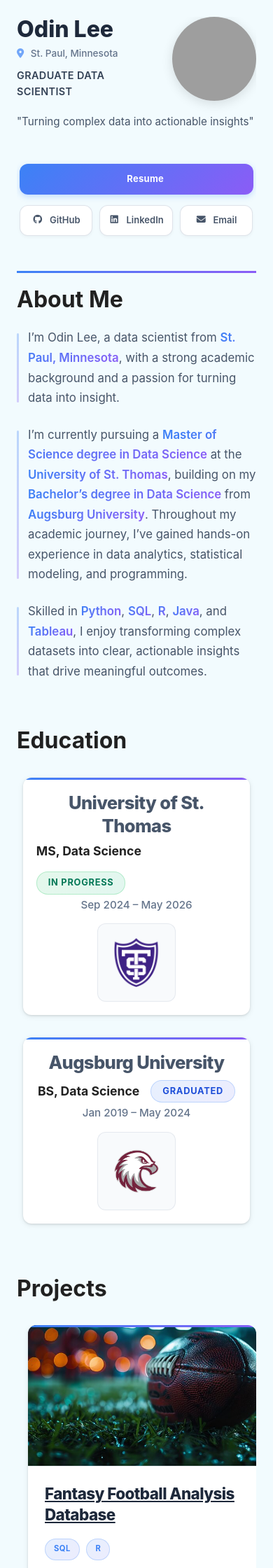
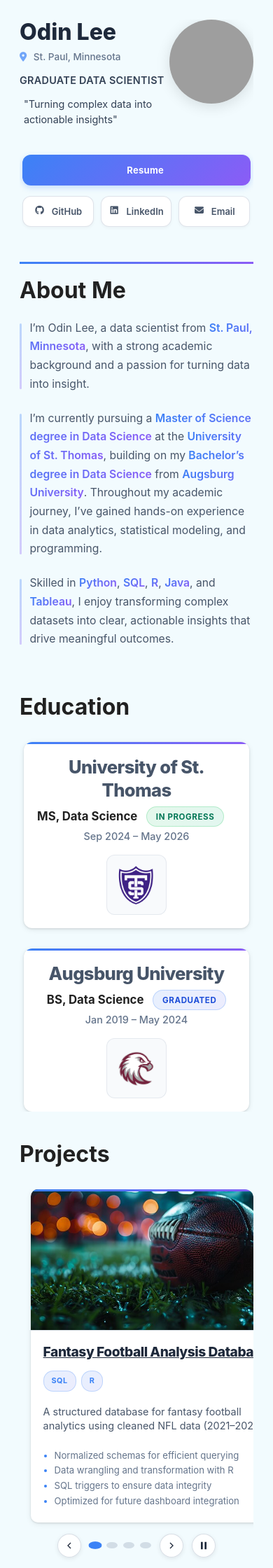
Before and after one commit to OdinLeePro/OdinLeePro.github.io, a Jekyll site: the page built from index.md, in a window 390 px wide. Shown: the top 2240 px of the page at 70% size. Built offline with Jekyll 4.4.1, drawn with Linux system fonts in a browser that asks for light colours; some of the changed text lies outside the part shown; grey boxes are pictures that could not be loaded.

Commit message:
Add files via upload

```diff
--- a/assets/css/style.scss
+++ b/assets/css/style.scss
@@ -1157,220 +1157,233 @@ including layout wrappers, base button design, hover/focus states, and style var
 }
 
 /* =========================================== */
-/*          Max-Width 767px (Tablets)          */
+/*          Max-Width 1024px (Tablets)         */
 /* =========================================== */
 
-@media (max-width: 767px) {
+@media (max-width: 1024px) {
   /* --- Body and Global Adjustments ------------------------------------ */
   body {
-    padding: 1.5rem;                                                         // slightly more padding than mobile
+    padding: 1.75rem;                                                       // slightly reduced from desktop
     font-family: $font-family;
-  }
-
-  /* --- Link Wrapper Visibility Controls ------------------------------ */
-  .linkWrapperDesktop {
-    display: none !important;                                                // hide desktop buttons
-  }
-
-  .linkWrapperMobile {
-    display: block !important;                                               // show mobile buttons
   }
 
   /* --- Section Spacing Adjustments ----------------------------------- */
   .section {
-    padding: 2rem 1.5rem;                                                   // balanced padding for tablets
-    margin-bottom: 1.75rem;                                                 // comfortable spacing between sections
+    max-width: 900px;                                                       // narrower than desktop but spacious for tablets
+    padding: 2rem 1.75rem;                                                 // slightly reduced padding
+    margin-bottom: 1.8rem;                                                 // tighter section spacing
   }
 
-  /* Section titles sized appropriately for tablet screens */
   h1.section-title {
-    font-size: 2.2rem;                                                      // larger than mobile, smaller than desktop
-    margin-bottom: 1.5rem;
-    text-align: center;
+    font-size: 2.3rem;                                                      // slightly smaller than desktop
+    margin-bottom: 1.2rem;
   }
 
-  /* --- Skills Section Grid Adjustments ------------------------------- */
-  .skill-rows {
-    grid-template-columns: repeat(auto-fit, minmax(320px, 1fr));            // wider minimum for tablets
-    gap: 2rem 2rem;                                                         // balanced row and column gaps
-    margin-top: 2rem;
+  /* --- Header/Profile Section Tablet Optimizations ------------------- */
+  .headshot {
+    max-width: 65%;                                                         // slightly smaller than desktop
+    margin-bottom: 1.25rem;
   }
 
-  /* --- Education Section Improvements -------------------------------- */
+  .headshot + h1, h1:has(+ .location), h1:has(+ .addr) {
+    font-size: 2rem;                                                        // scaled down from desktop
+    margin-bottom: 6px;
+  }
+
+  .location {
+    font-size: 0.85rem;                                                     // slightly smaller
+    margin: 0 0 8px 0;
+  }
+
+  .professional-title {
+    font-size: 0.9rem;                                                      // appropriate for tablets
+    margin: 0 0 12px 0;
+  }
+
+  .tagline {
+    font-size: 0.9rem;                                                      // readable on tablets
+    margin: 0 0 20px 0;
+    padding: 0 6px;
+  }
+
+  /* --- Platform Buttons Tablet Sizing -------------------------------- */
+  .linkWrapperDesktop {
+    margin-top: 20px;
+  }
+
+  .linkWrapperDesktop .link {
+    gap: 10px;                                                              // tighter spacing between buttons
+  }
+
+  .linkWrapperDesktop .link a {
+    min-height: 44px;                                                       // slightly smaller touch targets
+    height: 44px;
+    padding: 0 16px;                                                        // reduced padding
+    font-size: 14px;                                                        // smaller text
+    border-radius: 12px;                                                    // slightly less rounded
+  }
+
+  .linkWrapperDesktop .link a i {
+    font-size: 15px;                                                        // smaller icons
+  }
+
+  /* --- Skills Section Tablet Grid ------------------------------------- */
+  .skill-rows {
+    grid-template-columns: repeat(auto-fit, minmax(400px, 1fr));            // larger minimum for tablets
+    gap: 1.8rem 1.25rem;                                                   // balanced gaps
+    margin-top: 1.8rem;
+  }
+
+  .skill-row {
+    padding-left: 0.9rem;                                                   // slightly reduced
+  }
+
+  .skill-row .sub-title {
+    font-size: 1.25rem;                                                     // appropriate tablet size
+    margin-bottom: 0.9rem;
+  }
+
+  .skill-icons i {
+    font-size: 1.4rem;                                                      // slightly smaller icons
+  }
+
+  .skill-tags li {
+    font-size: 0.75rem;                                                     // compact but readable
+    padding: 0.28rem 0.6rem;
+  }
+
+  /* --- Education Section Tablet Layout ------------------------------- */
   .educationGrid {
-    gap: 2rem;                                                              // maintain spacing between cards
-    margin: 2rem 0;
-    padding: 0;                                                             // remove extra padding
+    gap: 1.8rem;
+    margin-top: 1.8rem;
   }
 
   .educationCard {
-    flex-direction: row;                                                    // horizontal layout works well for tablets
-    text-align: left;
-    width: 95%;                                                             // slightly narrower than full width
-    max-width: 700px;                                                       // reasonable max width for tablets
-    gap: 2rem;                                                              // good spacing between logo and text
-    padding: 2rem;                                                          // comfortable padding
-    margin: 0 auto;
-    box-sizing: border-box;
+    width: 85%;                                                             // narrower than desktop
+    max-width: 650px;                                                       // reasonable max width
+    padding: 1.5rem;                                                        // reduced padding
+    gap: 1.8rem;                                                            // good spacing
   }
 
   .educationLogo {
-    flex-shrink: 0;
-    min-width: 100px;                                                       // slightly larger for tablets
-    width: 100px;
-    padding: 1.25rem;                                                       // proportional padding
+    padding: 0.9rem;                                                        // proportional reduction
   }
 
   .educationLogo img {
-    width: 70px;                                                            // larger logo for tablets
-    height: 70px;
-  }
-
-  .educationText {
-    padding-left: 0;
-    text-align: left;
-    flex: 1;
+    width: 55px;                                                            // slightly smaller logos
+    height: 55px;
   }
 
   .educationText h2 {
-    font-size: 1.6rem;                                                      // appropriate size for tablets
+    font-size: 1.6rem;                                                      // scaled for tablets
+    margin-bottom: 0.4rem;
   }
 
   .educationText p:first-of-type {
-    font-size: 1.1rem;                                                      // slightly larger degree text
+    font-size: 1.05rem;                                                     // readable degree text
+    gap: 0.8rem;
   }
 
-  /* --- Header/Profile Section Improvements --------------------------- */
-  .headshot {
-    float: right;
-    width: 160px;                                                           // larger headshot for tablets
-    height: 160px;
-    margin-bottom: 0;
-    margin-left: 1.5rem;                                                    // more spacing from text
-    border-radius: 50%;
-    object-fit: cover;
-    box-shadow: 0 4px 16px rgba(0,0,0,0.12);                              // enhanced shadow
+  .educationText p:last-of-type {
+    font-size: 0.9rem;                                                      // appropriate date size
   }
 
-  .headshot + h1,
-  h1:has(+ .location) {
-    font-size: 2.4rem;                                                      // larger name for tablets
-    margin-bottom: 10px;
-    line-height: 1.1;
-    font-weight: 800;
-    text-align: left;
+  .status-badge {
+    padding: 0.35rem 0.8rem;                                                // compact badges
+    font-size: 0.72rem;
+    letter-spacing: 0.6px;
   }
 
-  .location {
-    font-size: 0.95rem;                                                     // readable size for tablets
-    margin: 10px 0 15px 0;
-    color: $muted-color;
-    line-height: 1.4;
-    text-align: left;
-    justify-content: flex-start;
-  }
-
-  .professional-title {
-    font-size: 0.9rem;                                                      // appropriate size for tablets
-    font-weight: 600;
-    color: $heading-color;
-    margin-bottom: 1.2rem;
-    letter-spacing: 0.4px;
-    text-transform: uppercase;
-    text-align: left;
-  }
-
-  .tagline {
-    font-size: 0.95rem;                                                     // readable tagline size
-    line-height: 1.6;                                                       // comfortable reading
-    color: $text-color;
-    margin-bottom: 1.75rem;
-    text-align: left;
-    padding: 0;
-  }
-
-  /* --- Project Section Optimizations --------------------------------- */
-  .section.projects {
-    padding: 2rem 1rem;                                                     // reduced side padding for carousel
-  }
-
+  /* --- Project Carousel Tablet Optimizations ------------------------- */
   .projectCarousel {
-    max-width: 100%;                                                        // use available width
-    margin: 2rem 0;                                                         // vertical spacing
-    padding-bottom: 64px;                                                   // space for controls
-    overflow: hidden;
+    max-width: 750px;                                                       // narrower than desktop
+    margin: 1.8rem auto;
+    padding-bottom: 60px;
   }
 
   .projectCard {
-    width: 100%;                                                            // full carousel width
-    flex: 0 0 100%;                                                         // prevent shrinking
-    margin: 0;                                                              // no extra margins
-    box-sizing: border-box;
+    border-radius: 10px;                                                    // slightly less rounded
   }
 
-  .projectGrid {
-    width: 100%;
-    will-change: transform;
-  }
-
-  /* Project card content adjustments for tablets */
   .projectBody {
-    padding: 1.5rem;                                                        // comfortable padding
-    gap: 0.75rem;                                                           // good spacing between elements
+    padding: 1.1rem;                                                        // reduced padding
+    gap: 0.6rem;
   }
 
   .projectTitle {
-    font-size: 1.4rem;                                                      // prominent title size
-    margin-bottom: 0.5rem;
+    font-size: 1.2rem;                                                      // appropriate title size
+    margin-bottom: 0.3rem;
   }
 
   .languageBadges {
-    gap: 0.6rem;                                                            // comfortable badge spacing
-    margin-bottom: 0.75rem;
+    gap: 0.45rem;
+    margin-bottom: 0.6rem;
+  }
+
+  .languageBadges li {
+    font-size: 0.68rem;                                                     // compact badges
+    padding: 0.32rem 0.68rem;
+    border-radius: 14px;
   }
 
   .projectSummary {
-    font-size: 1rem;                                                        // readable summary text
-    line-height: 1.5;
-    margin-bottom: 0.75rem;
+    font-size: 0.9rem;                                                      // readable summary
+    line-height: 1.4;
+    margin-bottom: 0.6rem;
   }
 
   .projectBullets {
-    font-size: 0.9rem;                                                      // readable bullet size
-    line-height: 1.4;
+    font-size: 0.82rem;                                                     // compact bullet text
+    line-height: 1.35;
   }
 
-  /* --- About Section Text Improvements ------------------------------- */
-  .about p {
-    font-size: 1.05rem;                                                     // slightly larger for tablets
-    line-height: 1.7;                                                       // comfortable reading
-    margin-bottom: 1.5rem;
-    padding-left: 1rem;                                                     // maintain decorative bar space
+  /* --- Carousel Controls Tablet Sizing ------------------------------- */
+  .carouselControls {
+    bottom: 10px;
+    gap: 12px;
   }
 
-  /* --- Typography and Spacing Refinements --------------------------- */
-  .sub-title {
-    font-size: 1.4rem;                                                      // proportional subtitle size
-    margin-bottom: 1.25rem;
-    padding-left: 1rem;
+  .indicator {
+    width: 9px;
+    height: 9px;
   }
 
-  /* Ensure skill row content is readable on tablets */
-  .skill-row p {
-    font-size: 1.05rem;                                                     // slightly larger text
-    line-height: 1.7;                                                       // comfortable reading
-    margin-bottom: 1.5rem;
+  .carouselNav,
+  .playPauseBtn {
+    width: 34px;
+    height: 34px;
   }
 
-  .skill-tags li {
-    font-size: 0.8rem;                                                      // readable tag size
-    padding: 0.35rem 0.75rem;                                               // comfortable padding
+  .carouselNav svg,
+  .playPauseBtn svg {
+    width: 16px;
+    height: 16px;
   }
 
-  /* Status badges sized for tablet screens */
-  .status-badge {
-    padding: 0.4rem 1rem;                                                   // slightly larger padding
-    font-size: 0.8rem;                                                      // readable text
+  /* --- About Section Tablet Refinements ------------------------------ */
+  .about p {
+    font-size: 0.98rem;                                                     // slightly smaller but readable
+    line-height: 1.7;
+    margin-bottom: 1.4rem;
+    padding-left: 0.9rem;
+  }
+
+  .about p::before {
+    width: 3px;                                                             // maintain decorative bar
+    top: 0.4rem;
+    height: calc(100% - 0.8rem);
+  }
+
+  /* --- Sub-title Global Adjustments ---------------------------------- */
+  .sub-title {
+    font-size: 1.25rem;                                                     // consistent tablet sizing
+    margin-bottom: 1rem;
+    padding-left: 0.9rem;
+  }
+
+  .sub-title::before {
+    width: 3.5px;                                                           // slightly thinner accent bar
+    height: 18px;
   }
 }
 
```
